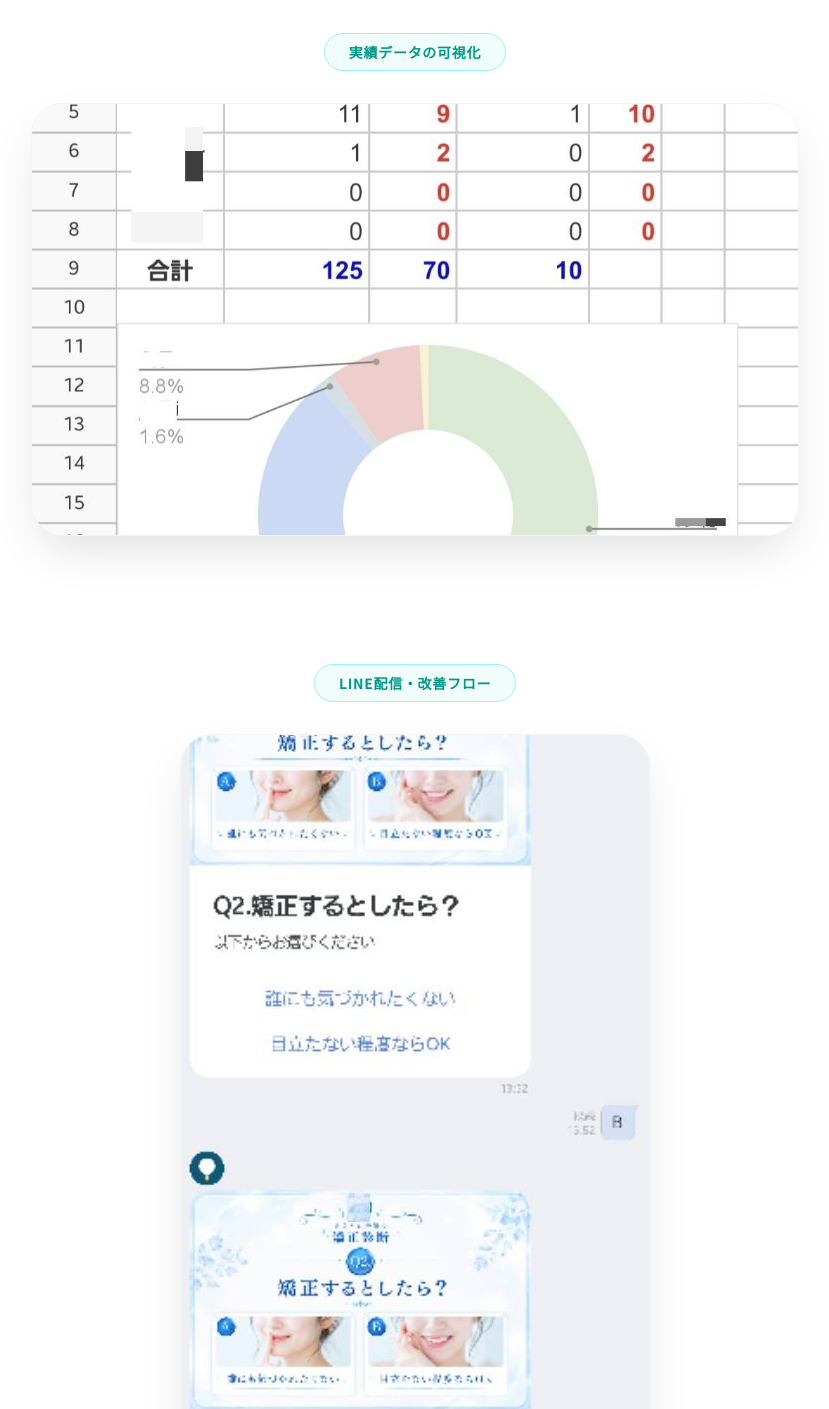
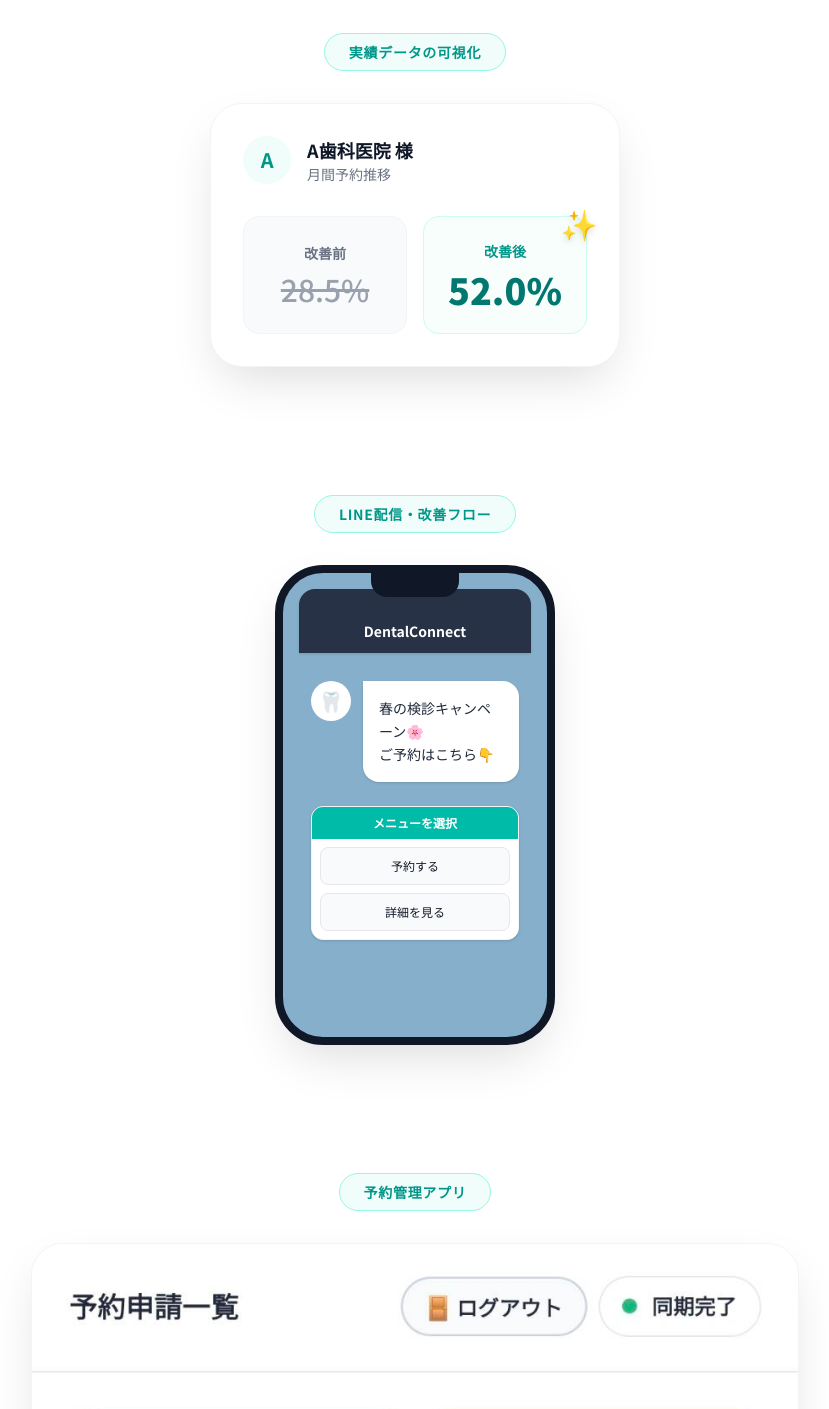
Before and after one commit to uw1g48h31wj4xxa33ffa-eng/reserve-pro-dashboard, a Next.js app in the folder LP/dental-lp/: page / in a window 1280 px wide. Shown: the part 2540-3949 px from the top of the page, without its empty margins (225-1054 px from the left). Built offline with nearby package versions, Linux system fonts and the light colour scheme.

Commit message:
Replace raw images with beautifully crafted React mockups for System section

```diff
--- a/LP/dental-lp/components/sections/system.tsx
+++ b/LP/dental-lp/components/sections/system.tsx
@@ -4,23 +4,59 @@
 import { useRef } from "react";
 import Image from "next/image";
 
-const EXAMPLES = [
-  {
-    label: "実績データの可視化",
-    images: ["/uploads/result-a-after.jpg"],
-    className: "w-full max-w-[600px] aspect-video object-cover",
-  },
-  {
-    label: "LINE配信・改善フロー",
-    images: ["/uploads/line-flow.jpg", "/uploads/line-campaign.jpg"],
-    className: "w-full max-w-[300px] aspect-[9/16] object-cover",
-  },
-  {
-    label: "予約管理アプリ",
-    images: ["/uploads/app-1.jpg"],
-    className: "w-full max-w-[600px] aspect-[4/3] object-cover object-top",
-  },
-];
+// Dashboard Mockup
+function DashboardMockup() {
+  return (
+    <div className="bg-white rounded-[2rem] p-8 shadow-[0_20px_50px_-12px_rgba(0,0,0,0.15)] border border-gray-100 flex flex-col h-full w-full max-w-[500px]">
+      <div className="flex items-center gap-4 mb-8">
+        <div className="w-12 h-12 rounded-full bg-teal-50 flex items-center justify-center text-teal-600 font-bold text-xl">A</div>
+        <div>
+          <h4 className="font-bold text-gray-900 text-lg">A歯科医院 様</h4>
+          <p className="text-sm text-gray-500">月間予約推移</p>
+        </div>
+      </div>
+      <div className="grid grid-cols-2 gap-4">
+        <div className="bg-gray-50 rounded-2xl p-6 border border-gray-100 flex flex-col items-center justify-center">
+          <div className="text-sm font-bold text-gray-500 mb-2">改善前</div>
+          <div className="text-3xl font-medium text-gray-400 line-through">28.5%</div>
+        </div>
+        <div className="bg-teal-50/50 rounded-2xl p-6 border border-teal-100 relative flex flex-col items-center justify-center">
+          <div className="absolute -top-3 -right-3 text-3xl drop-shadow-md">✨</div>
+          <div className="text-sm font-bold text-teal-600 mb-2">改善後</div>
+          <div className="text-4xl font-black text-teal-700">52.0%</div>
+        </div>
+      </div>
+    </div>
+  );
+}
+
+// LINE Mockup
+function LineMockup() {
+  return (
+    <div className="w-[280px] bg-[#86afcb] rounded-[3rem] p-4 shadow-[0_20px_50px_-12px_rgba(0,0,0,0.15)] border-[8px] border-gray-900 relative overflow-hidden h-[480px] flex flex-col shrink-0">
+      <div className="absolute top-0 left-1/2 -translate-x-1/2 w-1/3 h-6 bg-gray-900 rounded-b-2xl z-20" />
+      <div className="bg-[#273246] text-white text-center py-3 rounded-t-2xl font-bold text-sm shadow-sm relative z-10 pt-8">
+        DentalConnect
+      </div>
+      <div className="flex-1 overflow-hidden flex flex-col gap-4 p-3 mt-4 relative z-10">
+        <div className="flex gap-3">
+          <div className="w-10 h-10 rounded-full bg-white flex-shrink-0 flex items-center justify-center text-xl">🦷</div>
+          <div className="bg-white p-4 rounded-2xl rounded-tl-none text-sm text-gray-800 shadow-sm leading-relaxed">
+            春の検診キャンペーン🌸<br/>
+            ご予約はこちら👇
+          </div>
+        </div>
+        <div className="mt-2 bg-white rounded-xl overflow-hidden shadow-sm border border-gray-100">
+          <div className="bg-teal-500 text-white text-xs font-bold p-2 text-center">メニューを選択</div>
+          <div className="p-2 flex flex-col gap-2">
+            <button className="bg-gray-50 text-xs py-2.5 px-3 rounded-lg border border-gray-200 hover:bg-gray-100">予約する</button>
+            <button className="bg-gray-50 text-xs py-2.5 px-3 rounded-lg border border-gray-200 hover:bg-gray-100">詳細を見る</button>
+          </div>
+        </div>
+      </div>
+    </div>
+  );
+}
 
 export function SystemSection() {
   const ref = useRef(null);
@@ -41,34 +77,60 @@
         </motion.div>
 
         <div className="space-y-32">
-          {EXAMPLES.map((example, i) => (
+
+          {/* 実績データ */}
           <motion.div
-              key={i}
             initial={{ opacity: 0, y: 40 }}
             animate={isInView ? { opacity: 1, y: 0 } : {}}
-              transition={{ duration: 0.8, delay: i * 0.2 }}
+            transition={{ duration: 0.8 }}
             className="flex flex-col items-center"
           >
             <div className="text-sm font-bold tracking-wider text-teal-600 mb-8 border border-teal-200 bg-teal-50 px-6 py-2 rounded-full">
-                {example.label}
+              実績データの可視化
             </div>
-              <div className={`flex flex-wrap justify-center gap-8 ${example.images.length > 1 ? 'max-w-4xl' : 'max-w-3xl'} w-full`}>
-                {example.images.map((imgSrc, j) => (
-                  <div key={j} className="relative group w-full flex justify-center">
+            <div className="group transition-transform duration-700 hover:scale-105">
+              <DashboardMockup />
+            </div>
+          </motion.div>
+
+          {/* LINE配信 */}
+          <motion.div
+            initial={{ opacity: 0, y: 40 }}
+            animate={isInView ? { opacity: 1, y: 0 } : {}}
+            transition={{ duration: 0.8, delay: 0.2 }}
+            className="flex flex-col items-center"
+          >
+            <div className="text-sm font-bold tracking-wider text-teal-600 mb-8 border border-teal-200 bg-teal-50 px-6 py-2 rounded-full">
+              LINE配信・改善フロー
+            </div>
+            <div className="group transition-transform duration-700 hover:scale-105">
+              <LineMockup />
+            </div>
+          </motion.div>
+
+          {/* 予約アプリ */}
+          <motion.div
+            initial={{ opacity: 0, y: 40 }}
+            animate={isInView ? { opacity: 1, y: 0 } : {}}
+            transition={{ duration: 0.8, delay: 0.4 }}
+            className="flex flex-col items-center"
+          >
+            <div className="text-sm font-bold tracking-wider text-teal-600 mb-8 border border-teal-200 bg-teal-50 px-6 py-2 rounded-full">
+              予約管理アプリ
+            </div>
+            <div className="group transition-transform duration-700 hover:scale-105 w-full max-w-3xl flex justify-center">
               <div className="relative overflow-hidden rounded-[2rem] shadow-[0_20px_50px_-12px_rgba(0,0,0,0.15)] border border-gray-100 bg-gray-50 flex justify-center">
                 <Image
-                        src={imgSrc}
-                        alt={example.label}
+                  src="/uploads/app-1.jpg"
+                  alt="予約管理アプリ"
                   width={800}
-                        height={800}
-                        className={`${example.className} transition-transform duration-700 group-hover:scale-105`}
+                  height={600}
+                  className="w-full h-auto object-cover object-top"
                 />
               </div>
             </div>
-                ))}
-              </div>
           </motion.div>
-          ))}
+
         </div>
       </div>
     </section>
```
Lines whose indentation alone changed are shown as unchanged.
